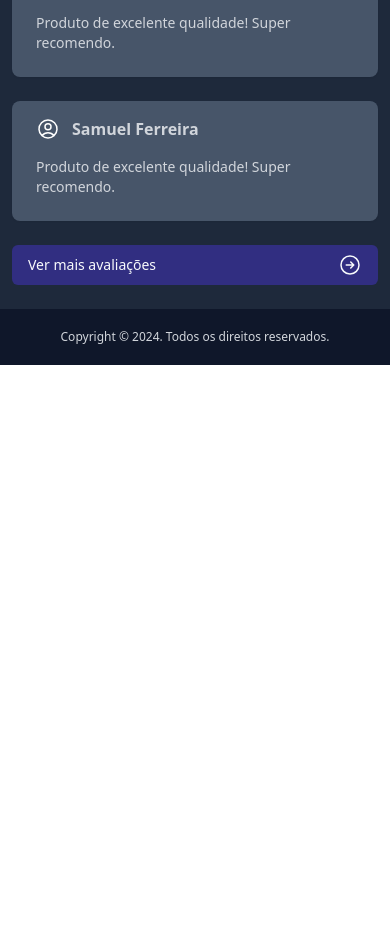
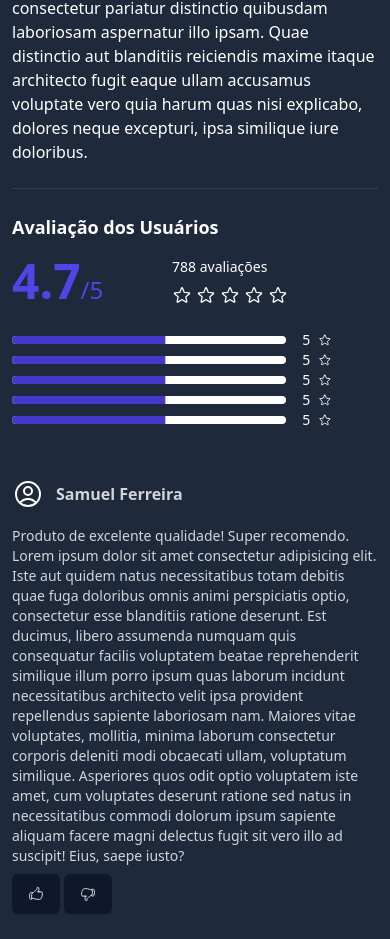
Before and after one commit to brunocrez/cna-ecommerce, a Next.js app: page /product/keyboard-gamer-led-full in a window 390 px wide. Shown: the part 1677-2616 px from the top of the page. Before the commit the page ends 2042 px from the top, so only its background shows below. Built offline with nearby package versions, Linux system fonts and the light colour scheme.

Commit message:
feat: responsivity for product page

```diff
--- a/src/pages/product/[slug].tsx
+++ b/src/pages/product/[slug].tsx
@@ -6,6 +6,9 @@ import {
   ShoppingCartIcon,
   UserCircleIcon,
   ArrowRightCircleIcon,
+  StarIcon,
+  HandThumbUpIcon,
+  HandThumbDownIcon,
 } from '@heroicons/react/24/outline'
 import { Header } from '@/components/header'
 import {
@@ -15,12 +18,13 @@ import {
   CarouselNext,
   CarouselPrevious,
 } from '@/components/ui/carousel'
-import { Card, CardContent, CardHeader } from '@/components/ui/card'
+import { Card, CardContent } from '@/components/ui/card'
 import { Input } from '@/components/ui/input'
 import { Button } from '@/components/ui/button'
 import { Separator } from '@/components/ui/separator'
 import { Footer } from '@/components/footer'
 import { Container } from '@/components/container'
+import { Progress } from '@/components/ui/progress'
 
 export default function ProductPage() {
   const router = useRouter()
@@ -75,7 +79,7 @@ export default function ProductPage() {
               <p className="text-gray-300 text-sm mb-4">
                 Vendido por:{' '}
                 <span className="font-bold underline text-white">
-                  Simple Ecommerce
+                  Simple E-commerce
                 </span>
               </p>
               <p className="text-gray-400 line-through text-2xl">R$ 799,99</p>
@@ -135,9 +139,8 @@ export default function ProductPage() {
 
           <Separator className="my-6 bg-slate-700" />
 
-          {/* product info & comments */}
           <section>
-            <h2 className="text-white font-bold mb-2 text-lg">
+            <h2 className="text-white font-bold mb-4 text-lg">
               Descrição do Produto
             </h2>
             <p className="text-white md:text-lg">
@@ -153,35 +156,99 @@ export default function ProductPage() {
               cupiditate porro. Reprehenderit maiores nisi facere numquam soluta
               animi voluptate possimus, ratione dolore autem veniam quibusdam
               sequi? Laborum reprehenderit a dolores cumque repellat quam odio,
-              voluptatum aperiam.
+              voluptatum aperiam. Lorem, ipsum dolor sit amet consectetur
+              adipisicing elit. Facilis, omnis illo perspiciatis possimus
+              tenetur fugit, quis nulla, suscipit modi sequi culpa rem earum
+              itaque ullam doloribus! Blanditiis vitae velit reprehenderit ipsum
+              ducimus provident nihil quas, dolorem eum dicta molestiae, ad,
+              aspernatur perferendis inventore dolores ea nostrum iure
+              recusandae eos quae ullam! Facilis dolorum dicta repudiandae ipsa
+              iste possimus nihil necessitatibus perspiciatis voluptatum error
+              quam voluptatem repellendus, consectetur pariatur distinctio
+              quibusdam laboriosam aspernatur illo ipsam. Quae distinctio aut
+              blanditiis reiciendis maxime itaque architecto fugit eaque ullam
+              accusamus voluptate vero quia harum quas nisi explicabo, dolores
+              neque excepturi, ipsa similique iure doloribus.
             </p>
 
             <Separator className="my-6 bg-slate-700" />
 
-            <h2 className="text-white font-bold mb-4">
+            <h2 className="text-white font-bold mb-4 text-lg">
               Avaliação dos Usuários
             </h2>
+            <div className="flex flex-col md:flex-row gap-12">
+              <div className="grid grid-cols-2 auto-rows-min gap-y-6 w-full max-w-xs">
+                <div className="">
+                  <span className="text-5xl text-indigo-600 font-bold">
+                    4.7
+                  </span>
+                  <span className="text-2xl text-indigo-600">/5</span>
+                </div>
+                <div className="flex flex-col gap-2">
+                  <span className="text-white text-sm">788 avaliações</span>
+                  <div className="flex gap-1">
+                    {Array.from({ length: 5 }).map((_, idx) => (
+                      <StarIcon key={idx} className="size-5 text-white" />
+                    ))}
+                  </div>
+                </div>
+                <div className="col-span-2">
+                  {Array.from({ length: 5 }).map((_, index) => (
+                    <div key={index} className="flex items-center">
+                      <Progress
+                        value={56}
+                        className="mr-4 bg-white h-2"
+                        indicatorColor="bg-indigo-700"
+                      />
+                      <span className="text-white text-sm mr-2">5</span>
+                      <StarIcon className="size-4 text-white" />
+                    </div>
+                  ))}
+                </div>
+              </div>
+              <div>
                 {Array.from({ length: 3 }).map((_, idx) => (
-              <Card key={idx} className="bg-slate-600 border-none mb-6">
-                <CardHeader className="py-4">
-                  <div className="flex items-center gap-3">
-                    <UserCircleIcon className="size-6 text-white" />
+                  <div key={idx} className="w-full max-w-xl mb-6">
+                    <div className="flex items-center gap-3 mb-4">
+                      <UserCircleIcon className="size-8 text-white" />
                       <span className="text-gray-300 font-bold">
                         Samuel Ferreira
                       </span>
                     </div>
-                </CardHeader>
-                <CardContent>
-                  <p className="text-sm text-gray-300">
-                    Produto de excelente qualidade! Super recomendo.
+                    <p className="text-sm text-gray-300 mb-2">
+                      Produto de excelente qualidade! Super recomendo. Lorem
+                      ipsum dolor sit amet consectetur adipisicing elit. Iste
+                      aut quidem natus necessitatibus totam debitis quae fuga
+                      doloribus omnis animi perspiciatis optio, consectetur esse
+                      blanditiis ratione deserunt. Est ducimus, libero assumenda
+                      numquam quis consequatur facilis voluptatem beatae
+                      reprehenderit similique illum porro ipsum quas laborum
+                      incidunt necessitatibus architecto velit ipsa provident
+                      repellendus sapiente laboriosam nam. Maiores vitae
+                      voluptates, mollitia, minima laborum consectetur corporis
+                      deleniti modi obcaecati ullam, voluptatum similique.
+                      Asperiores quos odit optio voluptatem iste amet, cum
+                      voluptates deserunt ratione sed natus in necessitatibus
+                      commodi dolorum ipsum sapiente aliquam facere magni
+                      delectus fugit sit vero illo ad suscipit! Eius, saepe
+                      iusto?
                     </p>
-                </CardContent>
-              </Card>
+                    <div className="flex gap-1">
+                      <Button className="text-gray-300 flex items-center gap-4">
+                        <HandThumbUpIcon className="size-4" />
+                      </Button>
+                      <Button className="text-gray-300 flex items-center gap-4">
+                        <HandThumbDownIcon className="size-4" />
+                      </Button>
+                    </div>
+                  </div>
                 ))}
-            <Button className="w-full flex items-center justify-between bg-indigo-900 hover:bg-indigo-700 transtion-all duration-300">
+                <Button className="w-full max-w-[240px] flex items-center justify-between bg-indigo-900 hover:bg-indigo-700 transtion-all duration-300">
                   <span>Ver mais avaliações</span>
                   <ArrowRightCircleIcon className="size-6" />
                 </Button>
+              </div>
+            </div>
           </section>
         </Container>
       </div>
```
Lines whose indentation alone changed are shown as unchanged.
